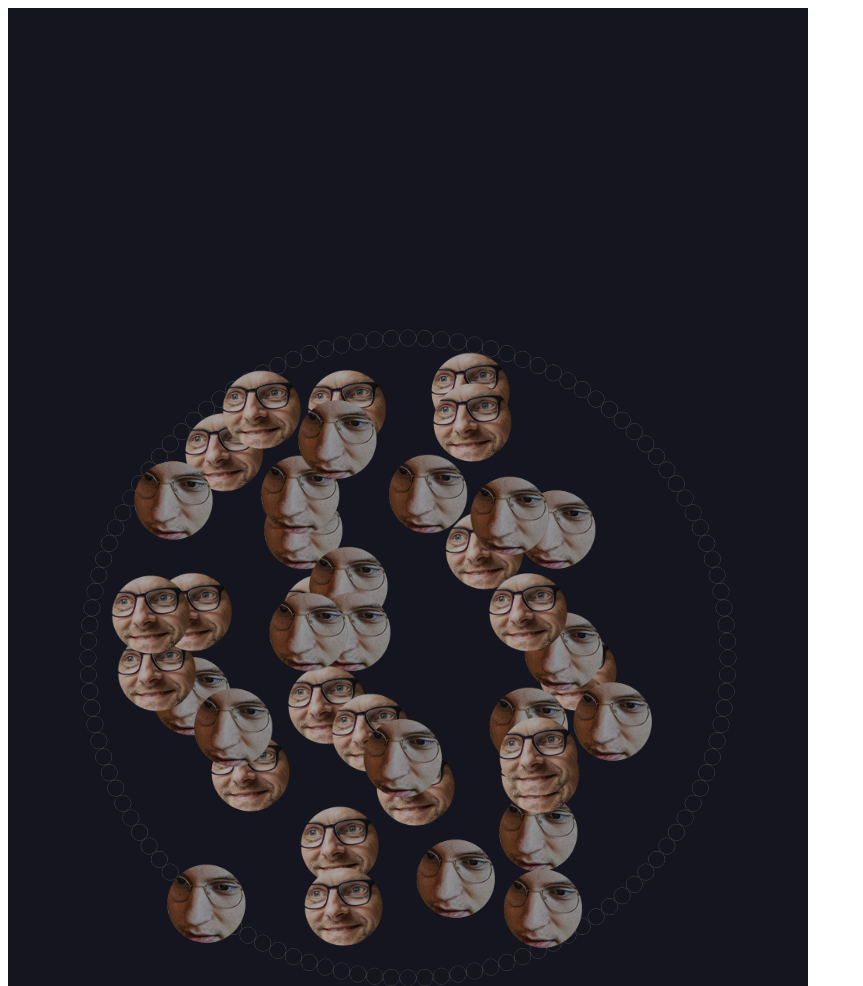
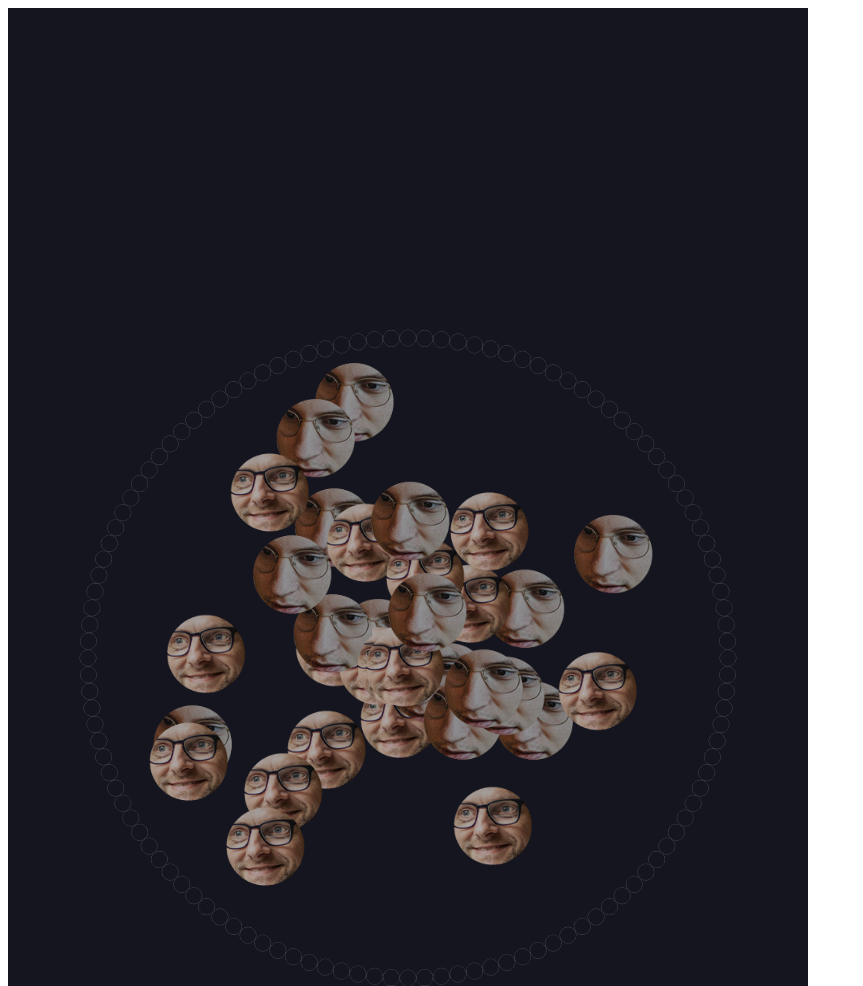
Before and after one commit to happy-bits/vinlotteri, a plain HTML site: page 04.html in a window 1280 px wide. Shown: the top 986 px of the page, without its empty margins (0-863 px from the left). Drawn offline with Linux system fonts and the light colour scheme; animation ran at ten frames a second.

Commit message:
Alla startar innanför spelplanen

```diff
--- a/04.html
+++ b/04.html
@@ -19,8 +19,13 @@
 
             function createBoll(name) {
                 const t = wall.thickness/2
-                const x = Common.random(boll.radius + t, wall.diameter - boll.radius - t)
-                const y = Common.random(boll.radius + t, wall.diameter - boll.radius - t)
+
+                const r = Math.random()*wall.radius-wall.thickness-boll.radius;
+                const angle = Math.random()*Math.PI*2;
+
+                const x = r*Math.cos(angle) + wall.radius
+                const y = r*Math.sin(angle) + wall.radius
+
                 return Bodies.circle(x, y, 98 / 2, {
                     density: 0.0005,
                     frictionAir: 0.06,
```
